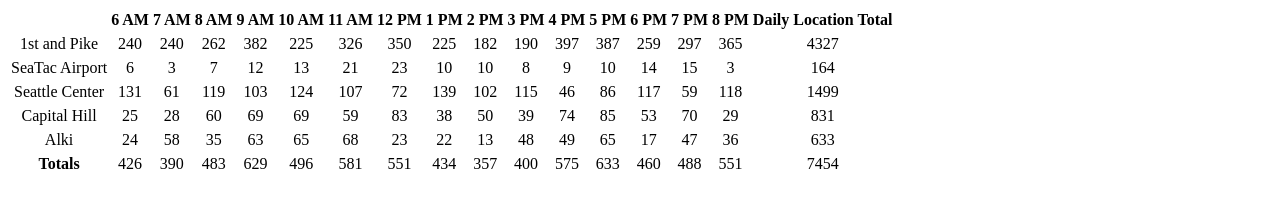
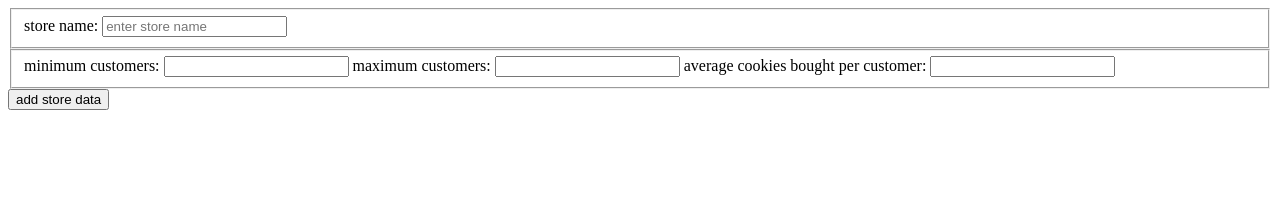
Before and after one commit to Jordanwvn/cookie-stand, a plain HTML site: page sales.html in a window 1280 px wide. Drawn offline with Linux system fonts and the light colour scheme; a web font is replaced by a local one.

Commit message:
now populates on user form input; removed footer

```diff
--- a/app.js
+++ b/app.js
@@ -1,8 +1,10 @@
 'use strict';
 
 var storeHours = ['6 AM', '7 AM', '8 AM', '9 AM', '10 AM', '11 AM', '12 PM', '1 PM', '2 PM', '3 PM', '4 PM', '5 PM', '6 PM', '7 PM', '8 PM']; // business hours
+var storeArray = []; // array to hold all store objects
+var form = document.getElementById('store-form'); //
 
-//set consturctor for creating each store:
+//consturctor for creating each store:
 var Store = function(name, minCustomers, maxCustomers, avgCookies) {
   this.name = name; // location of store
   this.min = minCustomers; // minimum customers per day
@@ -19,23 +21,14 @@
 
 // method that will generate hourly and daily sales, while updating the array and integer defined in the constructor
 Store.prototype.render = function() {
+  this.salesData.push(this.name); // pushes the name to the leftmost cell
 
-  // starts by making the first item in the array the name of the store
-  this.salesData.push(this.name);
-
-  for (var i = 6; i <= 20; i++) {
-    // generates the sales for the hour based on averages
-    var hourlyGeneratedSales = Math.floor(this.rdmCustomers() * this.avg);
-
-    // adds the generated hourly sales to the running total of the daily sales
-    this.dailySales += hourlyGeneratedSales;
-
-    // inputs the projected sales for this hour into the array of sales
-    this.salesData.push(hourlyGeneratedSales);
-
-    // if this is the last iteration, adds the daily sales to the array
-    if(i === 20){
-      this.salesData.push(this.dailySales);
+  for (var i = 0; i < storeHours.length; i++) { // for every hour of sales
+    var hourlyGeneratedSales = Math.floor(this.rdmCustomers() * this.avg); // generate hourly sales
+    this.salesData.push(hourlyGeneratedSales); // add hourly sales to the array of sales
+    this.dailySales += hourlyGeneratedSales; // add hourly sales to daily sales
+    if(i === storeHours.length - 1){ // if this is the last iteration
+      this.salesData.push(this.dailySales); // add total sales to the array of sales
     } // end if
   } // end for
 
@@ -57,7 +50,6 @@
   table.appendChild(tableRow);
 
 } // end method
-
 
 var makeHeader = function() {
   var header = document.getElementById('table-header');
@@ -84,41 +76,63 @@
 } // end makeHeader function
 
 
-var makeFooter = function(stores) {
-  var footer = document.getElementById('table-footer');
-  var footerRow = document.createElement('tr');
-  var footerData;
-
-  footerData = document.createElement('th');
-  footerData.innerHTML = 'Totals';
-  footer.appendChild(footerData);
-
-  for (var l = 1; l < storeHours.length + 2; l++) {
-
-    footerData = document.createElement('td');
-    var hourlyTotal = 0;
-
-    for (var m = 0; m < storeArray.length; m++) {
-      hourlyTotal += storeArray[m].salesData[l];
-    } // end m for
-
-    footerData.innerHTML = hourlyTotal;
-    footer.appendChild(footerData);
-  } // end l for
-  footer.appendChild(footerRow);
-} // end makeFooter function
+// var makeFooter = function(stores) {
+//   var footer = document.getElementById('table-footer');
+//   var table = document.getElementById('table');
+//   var footerRow = document.createElement('tr');
+//   var footerData;
+//
+//   footerData = document.createElement('th');
+//   footerData.innerHTML = 'Totals';
+//   footer.appendChild(footerData);
+//
+//   for (var l = 1; l < salesData.length + 2; l++) {
+//
+//     footerData = document.createElement('td');
+//     var hourlyTotal = 0;
+//
+//     for (var m = 0; m < storeArray.length; m++) {
+//       hourlyTotal += storeArray[m].salesData[l];
+//     } // end m for
+//
+//     footerData.innerHTML = hourlyTotal;
+//     footer.appendChild(footerData);
+//   } // end l for
+//   footer.appendChild(footerRow);
+// } // end makeFooter function
 
 // combines the table functions to one print command
-var printTable = function() {
-  makeHeader();
-  for (var n = 0; n < storeArray.length; n++) {
-    storeArray[n].render();
-  };
-  makeFooter(storeArray);
+// var printTable = function() {
+//   makeHeader();
+//   for (var n = 0; n < storeArray.length; n++) {
+//     storeArray[n].render();
+//   };
+//   makeFooter(storeArray);
+// }
+
+
+function formTable(event) {
+  event.preventDefault();
+
+  //makes a header for only the first value entered
+  if (storeArray.length === 0){
+    makeHeader();
+  }
+
+  var name = event.target.store.value;
+  var minCustomers = event.target.min.value;
+  var maxCustomers = event.target.max.value;
+  var avgCookieSales = event.target.avg.value;
+
+  storeArray.push(new Store(name, minCustomers, maxCustomers, avgCookieSales));
+  // printTable();
+  storeArray[storeArray.length-1].render();
+  // makeFooter();
+  form.reset();
 }
 
 // creating the stores with their data supplied by Pat
-var storeArray = [new Store('1st and Pike', 23, 65, 6.3), new Store('SeaTac Airport', 3, 23, 1.2), new Store('Seattle Center', 11, 38, 3.7), new Store('Capital Hill', 10, 38, 2.3), new Store('Alki', 2, 16, 4.6)];
+//var storeArray = [new Store('1st and Pike', 23, 65, 6.3), new Store('SeaTac Airport', 3, 23, 1.2), new Store('Seattle Center', 11, 38, 3.7), new Store('Capital Hill', 10, 38, 2.3), new Store('Alki', 2, 16, 4.6)];
 
 // calling the print function
-printTable();
+form.addEventListener('submit', formTable);
--- a/sales.html
+++ b/sales.html
@@ -8,7 +8,27 @@
     <link rel="stylesheet" href="style.css">
   </head>
   <body>
-    <table>
+    <form id="store-form">
+      <fieldset>
+        <label for="store">store name:</label>
+        <input type="text" name="store" placeholder="enter store name" required>
+      </fieldset>
+
+      <fieldset>
+        <label for="min">minimum customers:</label>
+        <input type="text" name="min" required>
+
+        <label for="max">maximum customers:</label>
+        <input type="text" name="max" required>
+
+        <label for="avg">average cookies bought per customer:</label>
+        <input type="text" name="avg" required>
+      </fieldset>
+
+      <button id="submit_button" type="submit">add store data</button>
+    </form>
+
+    <table id="table">
       <thead id="table-header">
         <!-- content generated by JS -->
       </thead>
```
